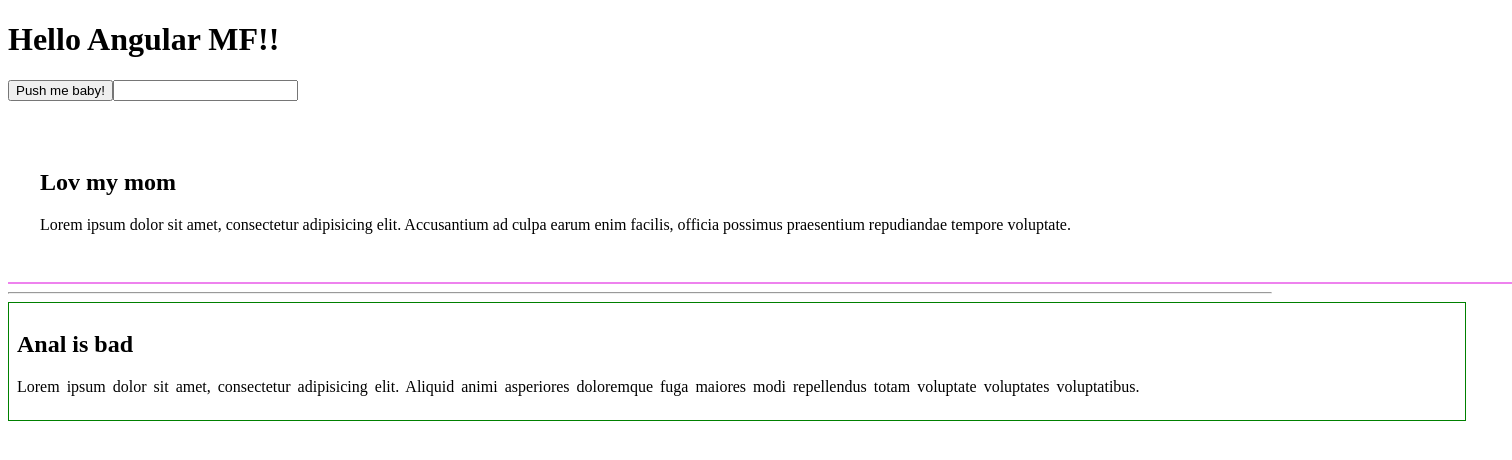
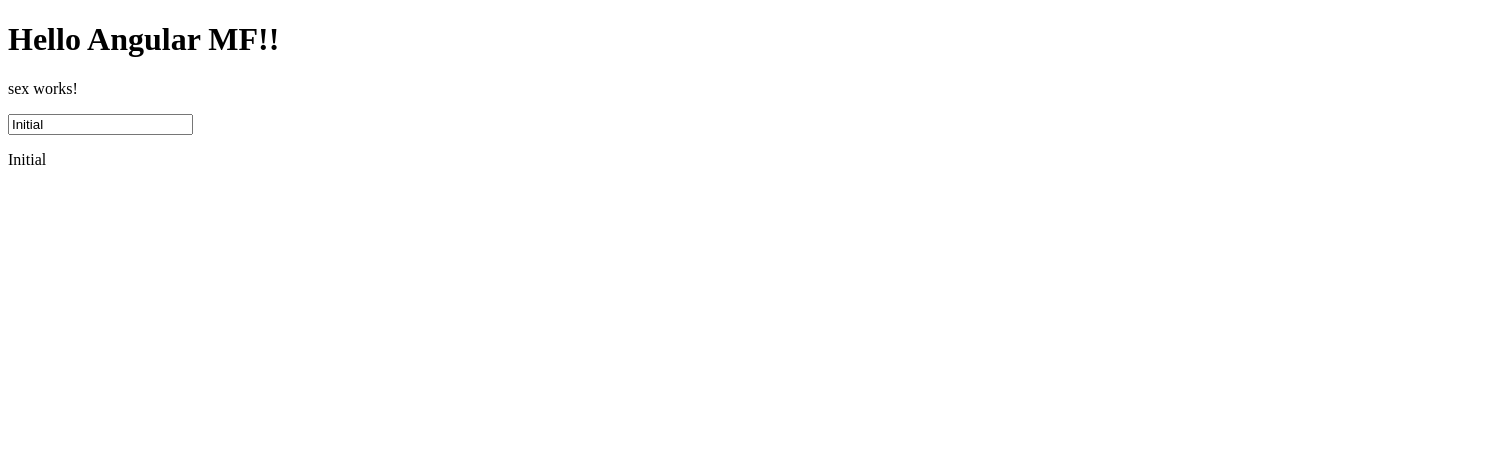
Before and after one commit to Fi1imon/angular-start, an Angular app: page / in a window 1280 px wide. Shown: the top 460 px of the page, 1512 px wide, since content can reach past the window. Built offline with nearby package versions, Linux system fonts and the light colour scheme.

Commit message:
Two way binding

```diff
--- a/src/app/app.component.html
+++ b/src/app/app.component.html
@@ -10,15 +10,17 @@
 
 <!--<p>{{'Hello, pidar!'}}</p>-->
 
-<button (click)="onClick()">Push me baby!</button>
+<app-sex></app-sex>
 
-<input
-  type="text"
->
-<p><strong>{{Message}}</strong></p>
+<!--<button (click)="onClick()">Push me baby!</button>-->
 
-<app-dick></app-dick>
+<!--<input-->
+<!--  type="text"-->
+<!--&gt;-->
+<!--<p><strong>{{Message}}</strong></p>-->
 
-<hr>
+<!--<app-dick></app-dick>-->
 
-<app-anal></app-anal>
+<!--<hr>-->
+
+<!--<app-anal></app-anal>-->
--- a/src/app/app.module.ts
+++ b/src/app/app.module.ts
@@ -6,6 +6,7 @@
 import { PussyComponent } from './pussy/pussy.component';
 import { SexComponent } from './sex/sex.component';
 import {AnalComponent} from "./anal/anal.component";
+import {FormsModule} from "@angular/forms";
 
 @NgModule({
   declarations: [
@@ -16,7 +17,8 @@
     AnalComponent
   ],
   imports: [
-    BrowserModule
+    BrowserModule,
+    FormsModule
   ],
   providers: [],
   bootstrap: [AppComponent]
--- a/src/app/sex/sex.component.html
+++ b/src/app/sex/sex.component.html
@@ -1 +1,5 @@
 <p>sex works!</p>
+
+<input type="text" [(ngModel)]="title">
+
+<p>{{title}}</p>
--- a/src/app/sex/sex.component.ts
+++ b/src/app/sex/sex.component.ts
@@ -7,6 +7,12 @@
 })
 export class SexComponent implements OnInit {
 
+  title = 'Initial'
+
+  onInput(event: any) {
+    this.title = event.target.value
+  }
+
   constructor() { }
 
   ngOnInit(): void {
```
